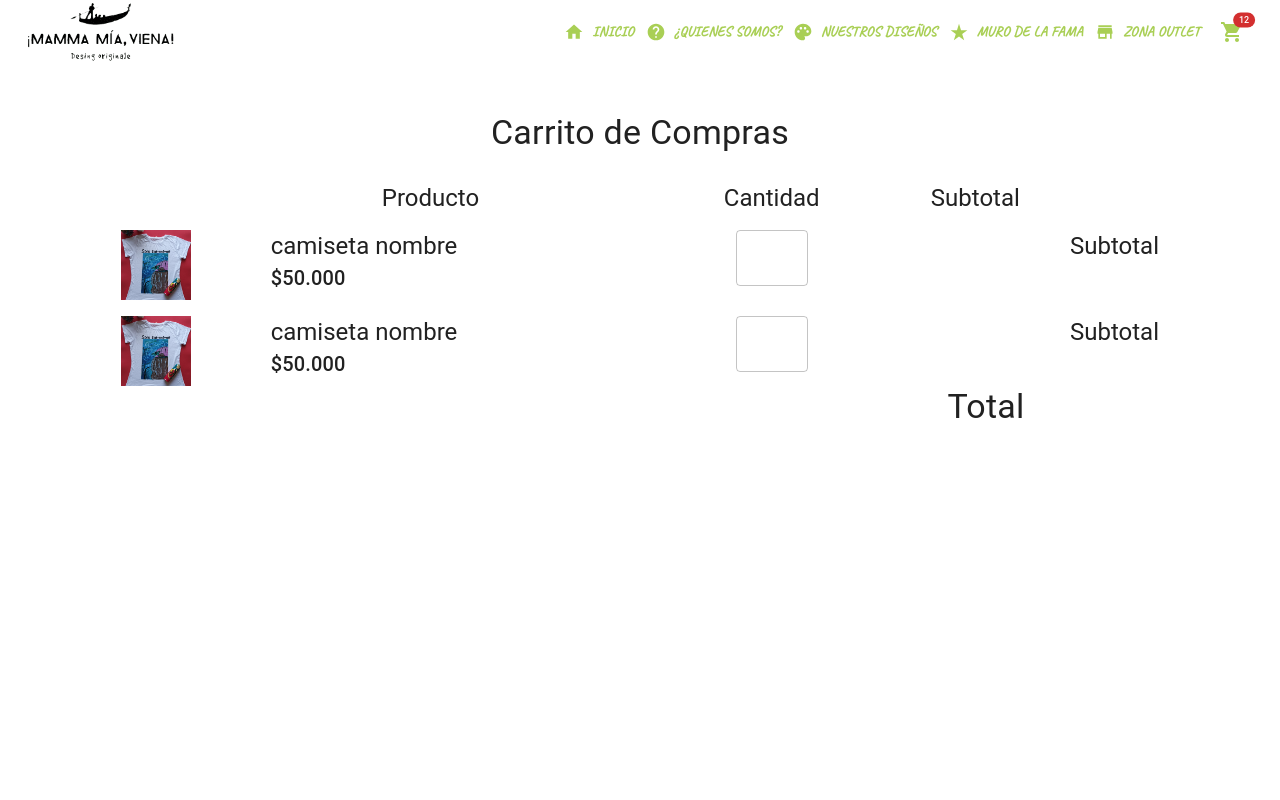
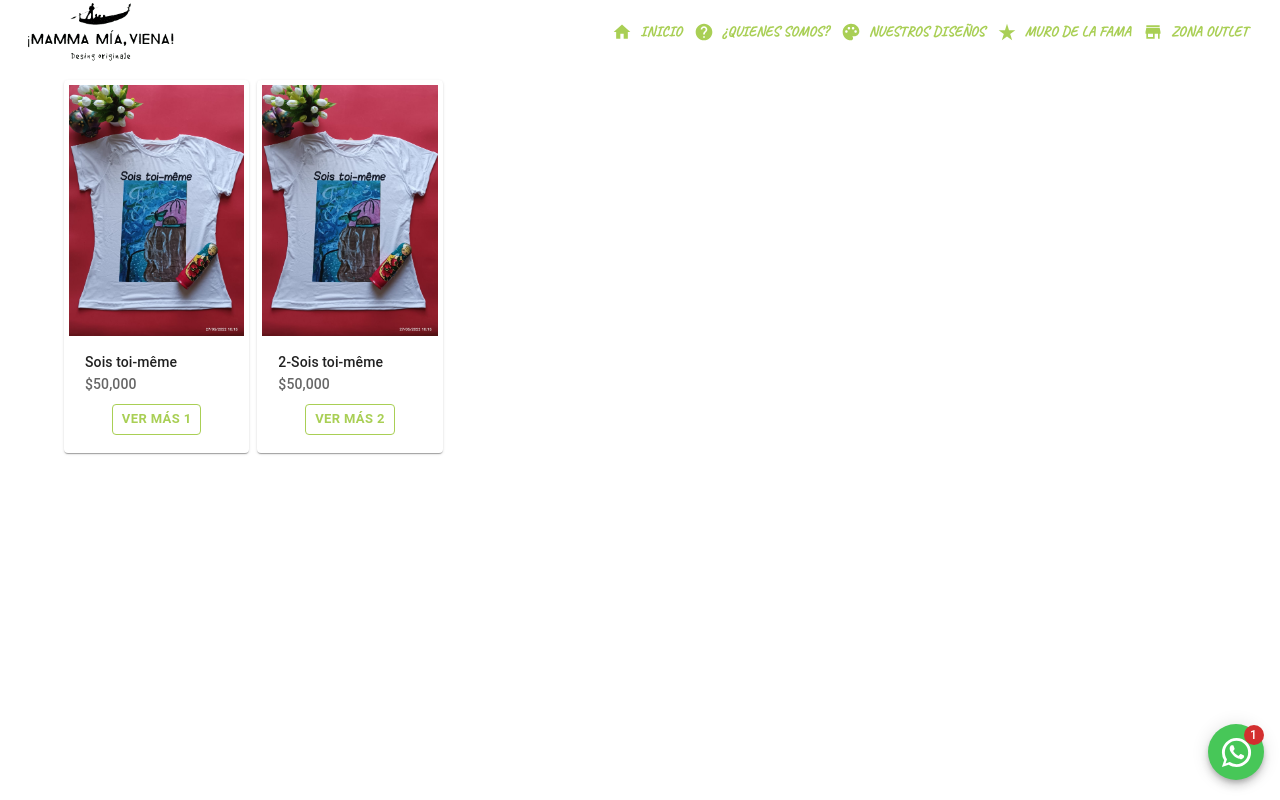
Before and after one commit to HamiltonDiaz/mamamiaviena, a React (Create React App) app: page / in a window 1280 px wide. Built offline with nearby package versions, Linux system fonts and the light colour scheme.

Commit message:
Se crea el notfound, se agrega boton whatsapp al home, se implementa el useContext y se implementa react-router

```diff
--- a/src/App.jsx
+++ b/src/App.jsx
@@ -1,36 +1,29 @@
 import React from "react";
 import { BrowserRouter as Router, Routes, Route } from "react-router-dom";
-import ListProducts from "./components/Product";
-import CheckOutCard from "./components/Checkout/CheckOutCard";
-import AppFrame from "./pages/AppFrame";
 import { ThemeProvider } from "@mui/styles";
 import theme from "./utils/temaConfig";
-import CheckOutPage from "./pages/CheckOutPage";
-
-
+import WelcomePage from "./pages/WelcomePage";
+import NotFoundPage from "./pages/NotFoundPage";
 
 
 const App = () => {
     return (
-        // <Router>
-        //     <Routes>
-        //         <Route path="/" element={<WelcomePage />} />
-        //         <Route path="/main" element={<MainPage />} />
-        //         <Route path="/city/:countryCode/:city" element={<CiudadPage />}/>
-        //         {/* <Route path="/city" element={<CiudadPage />} /> */}
-        //         <Route path='*' element={<NotFoundPage />} />
-        //     </Routes>
-        // </Router>
 
-        <ThemeProvider theme={theme}>
-            <AppFrame>
+            <ThemeProvider theme={theme}>
+                <Router>
+                    <Routes>
+                        <Route path="/" element={<WelcomePage/>} />
+                        {/* <Route path="/main" element={<MainPage />} /> */}
+                        {/* <Route
+                            path="/city/:countryCode/:city"
+                            element={<CiudadPage />}
+                        />
+                        {/* <Route path="/city" element={<CiudadPage />} /> */}
+                        <Route path="*" element={<NotFoundPage />} />
+                    </Routes>
+                </Router>
+            </ThemeProvider>
 
-                {/* <ListProducts /> */}
-                <CheckOutPage/>
-
-            </AppFrame>
-
-        </ThemeProvider>
     );
 };
 
--- /dev/null
+++ b/src/StateProvider.jsx
@@ -0,0 +1,14 @@
+import {createContext, useContext, useReducer} from "react"
+
+//Se crea la capa que encierra toda la aplicación para poder pasar los datos entre todos
+export const StateContext= createContext()// Retorna un objeto: { Provider, Consumer }
+
+//Es la herramiente que permite pasar los datos en toda la apliicación
+export const StateProvider = ({reducer, initialState, children})=>(
+    <StateContext.Provider value={useReducer(reducer, initialState)}>
+        {children}
+    </StateContext.Provider>
+)
+
+//Esta función es la que permite usar los datos en todos los componentes
+export const useStateValue = ()=>useContext(StateContext)
--- a/src/components/Checkout/CheckOutCard.jsx
+++ b/src/components/Checkout/CheckOutCard.jsx
@@ -7,7 +7,7 @@ import img from "../../assets/picture/sois_toi_meme.jpeg";
 const CheckOutCard = ({ product }) => {
     return (
         <Grid container direction="row" justifyContent="flex-start" >
-            <Grid item xs={3} sm={3}>
+            <Grid item xs={4} sm={3}>
                 <Avatar
                     alt="camiseta"
                     src={img}
@@ -15,10 +15,10 @@ const CheckOutCard = ({ product }) => {
                     variant="square"
                 />
             </Grid>
-            <Grid item xs={9} sm={9}>
+            <Grid item xs={8} sm={9}>
                 <Typography variant="p" >
                     <Typography variant="h5">{"camiseta nombre"}</Typography>
-                    <Typography variant="h6">{" $50.000"}</Typography>
+                    <Typography variant="h6">{"$50.000"}</Typography>
                 </Typography>
             </Grid>
         </Grid>
--- a/src/index.js
+++ b/src/index.js
@@ -9,9 +9,16 @@
 // )
 
 //React 18 e adelante
-import { createRoot} from "react-dom/client"
-import App from './App'
+import React from "react";
+import { createRoot } from "react-dom/client";
+import App from "./App";
+import reducer, { initialState } from "./reducer";
+import { StateProvider } from "./StateProvider";
 
-const contenedor= document.getElementById("root")
-const root = createRoot(contenedor)
-root.render(<App/>);
+const contenedor = document.getElementById("root");
+const root = createRoot(contenedor);
+root.render(
+    <StateProvider initialState={initialState} reducer={reducer}>
+        <App/>
+    </StateProvider>
+);
--- a/src/pages/AppFrame/AppFrame.jsx
+++ b/src/pages/AppFrame/AppFrame.jsx
@@ -10,7 +10,7 @@ import MenuItem from "@mui/material/MenuItem";
 import Menu from "@mui/material/Menu";
 import MenuIcon from "@mui/icons-material/Menu";
 import IconButton from "@mui/material/IconButton";
-import ShoppingCartIcon from '@mui/icons-material/ShoppingCart';
+import ShoppingCartIcon from "@mui/icons-material/ShoppingCart";
 import Container from "@mui/material/Container";
 import Fab from "@mui/material/Fab";
 import KeyboardArrowUpIcon from "@mui/icons-material/KeyboardArrowUp";
@@ -21,12 +21,12 @@ import PaletteIcon from "@mui/icons-material/Palette";
 import StarRateIcon from "@mui/icons-material/StarRate";
 import StoreIcon from "@mui/icons-material/Store";
 import { makeStyles } from "@mui/styles";
-import Button from "@mui/material/Button";
 import LogoHome from "../../assets/LogoHome.png";
 import { Badge, Grid } from "@mui/material";
+import WhatsAppIcon from "@mui/icons-material/WhatsApp";
+import Button from "@mui/material/Button";
 
-const fuente = "Caveat"// "Indie Flower"
-
+const fuente = "Caveat"; // "Indie Flower"
 
 const useStyles = makeStyles((theme) => ({
     colorTexto: {
@@ -37,8 +37,6 @@ const useStyles = makeStyles((theme) => ({
         "&:hover": {
             color: "#FFFFFF !important",
             backgroundColor: "#a9cf55 !important",
-
-
         },
     },
     colorTextoQS: {
@@ -55,7 +53,6 @@ const useStyles = makeStyles((theme) => ({
     imgLogoSX: {
         maxWidth: 100,
     },
-
 }));
 
 const ElevationScroll = (props) => {
@@ -119,7 +116,6 @@ const AppFrame = (props) => {
     const { children } = props;
     const classes = useStyles();
 
-
     const [anchorElNav, setAnchorElNav] = useState(null);
     const [anchorEl, setAnchorEl] = React.useState(null);
     const open = Boolean(anchorEl);
@@ -152,13 +148,15 @@ const AppFrame = (props) => {
                             color: "inherit",
                             fontWeight: "bold",
                             // ":hover": { borderBottom: 5 },
-                            fontFamily: fuente
+                            fontFamily: fuente,
                         }}
                         startIcon={icon}
                         id="demo-positioned-button"
-                        aria-controls={open ? 'demo-positioned-menu' : undefined}
+                        aria-controls={
+                            open ? "demo-positioned-menu" : undefined
+                        }
                         aria-haspopup="true"
-                        aria-expanded={open ? 'true' : undefined}
+                        aria-expanded={open ? "true" : undefined}
                         onClick={handleClick}
                         onMouseOver={handleClick}
                     >
@@ -185,7 +183,7 @@ const AppFrame = (props) => {
                     color: "inherit",
                     fontWeight: "bold",
                     ":hover": { borderBottom: 3 },
-                    fontFamily: fuente
+                    fontFamily: fuente,
                 }}
                 startIcon={icon}
             >
@@ -201,10 +199,13 @@ const AppFrame = (props) => {
                 <AppBar>
                     <Container maxWidth="xl">
                         <Toolbar disableGutters>
-
                             {/* Menu movil */}
-                            <Grid container spacing={{sm: 12 }} sx={{ display: { xs: "flex", md: "none" } }} >
-                                <Grid item xs={4} >
+                            <Grid
+                                container
+                                spacing={{ sm: 12 }}
+                                sx={{ display: { xs: "flex", md: "none" } }}
+                            >
+                                <Grid item xs={4}>
                                     <IconButton
                                         size="large"
                                         aria-label="account of current user"
@@ -230,7 +231,10 @@ const AppFrame = (props) => {
                                         open={Boolean(anchorElNav)}
                                         onClose={handleCloseNavMenu}
                                         sx={{
-                                            display: { xs: "block", md: "none" },
+                                            display: {
+                                                xs: "block",
+                                                md: "none",
+                                            },
                                         }}
                                     >
                                         {pages.map((page) => (
@@ -240,7 +244,10 @@ const AppFrame = (props) => {
                                             >
                                                 <Typography
                                                     textAlign="center"
-                                                    sx={{ color: "primary", fontFamily: fuente, }}
+                                                    sx={{
+                                                        color: "primary",
+                                                        fontFamily: fuente,
+                                                    }}
                                                 >
                                                     {page}
                                                 </Typography>
@@ -249,10 +256,13 @@ const AppFrame = (props) => {
                                     </Menu>
                                 </Grid>
 
-                                <Grid item xs={6} >
-                                    <Typography component="a" href="/" align="center" >
+                                <Grid item xs={6}>
+                                    <Typography
+                                        component="a"
+                                        href="/"
+                                        align="center"
+                                    >
                                         <img
-
                                             src={LogoHome}
                                             className={classes.imgLogoSX}
                                             alt="LogoHome"
@@ -260,21 +270,32 @@ const AppFrame = (props) => {
                                     </Typography>
                                 </Grid>
 
-                                <Grid item xs={2} >
-                                    <IconButton color="inherit" aria-label="carrito" size="large" >
-                                        <Badge badgeContent={12} color="error" sx={{ "& .MuiBadge-badge": { fontSize: 9, height: 15, minWidth: 10 }}} >
+                                <Grid item xs={2}>
+                                    <IconButton
+                                        color="inherit"
+                                        aria-label="carrito"
+                                        size="large"
+                                    >
+                                        <Badge
+                                            badgeContent={12}
+                                            color="error"
+                                            sx={{
+                                                "& .MuiBadge-badge": {
+                                                    fontSize: 9,
+                                                    height: 15,
+                                                    minWidth: 10,
+                                                },
+                                            }}
+                                        >
                                             <ShoppingCartIcon />
                                         </Badge>
                                     </IconButton>
                                 </Grid>
-
                             </Grid>
                             {/* fin menu movil */}
 
-
                             {/* Toda la pantalla */}
                             <Box sx={{ flexGrow: 1 }}>
-
                                 <Typography
                                     variant="h6"
                                     noWrap
@@ -301,11 +322,25 @@ const AppFrame = (props) => {
                                 <div onClose={handleClose}>
                                     {pages.map((page) => botonMenu(page))}
 
-                                    <IconButton color="inherit" aria-label="carrito" size="large">
-                                        <Badge badgeContent={12} color="error" sx={{ "& .MuiBadge-badge": { fontSize: 9, height: 15, minWidth: 10 } }}>
+                                    {/* <IconButton
+                                        color="inherit"
+                                        aria-label="carrito"
+                                        size="large"
+                                    >
+                                        <Badge
+                                            badgeContent={12}
+                                            color="error"
+                                            sx={{
+                                                "& .MuiBadge-badge": {
+                                                    fontSize: 9,
+                                                    height: 15,
+                                                    minWidth: 10,
+                                                },
+                                            }}
+                                        >
                                             <ShoppingCartIcon />
                                         </Badge>
-                                    </IconButton>
+                                    </IconButton> */}
                                     <Menu
                                         id="demo-positioned-menu"
                                         aria-labelledby="demo-positioned-button"
@@ -326,13 +361,20 @@ const AppFrame = (props) => {
                                         }}
                                     >
                                         <Box onMouseLeave={handleClose}>
-                                            <MenuItem className={classes.colorTextoQS}>
-                                                <HelpIcon />¿Quienes Somos?
+                                            <MenuItem
+                                                className={classes.colorTextoQS}
+                                            >
+                                                <HelpIcon />
+                                                ¿Quienes Somos?
                                             </MenuItem>
-                                            <MenuItem className={classes.colorTexto}>
+                                            <MenuItem
+                                                className={classes.colorTexto}
+                                            >
                                                 Nuestra historia
                                             </MenuItem>
-                                            <MenuItem className={classes.colorTexto}>
+                                            <MenuItem
+                                                className={classes.colorTexto}
+                                            >
                                                 La creadora
                                             </MenuItem>
                                         </Box>
@@ -340,7 +382,6 @@ const AppFrame = (props) => {
                                 </div>
                             </Box>
                             {/* fin toda la pantalla */}
-
                         </Toolbar>
                     </Container>
                 </AppBar>
@@ -349,9 +390,7 @@ const AppFrame = (props) => {
 
             {/* contenido */}
             <Container>
-                <Box sx={{ my: 2 }}>
-                    {children}
-                </Box>
+                <Box sx={{ my: 2 }}>{children}</Box>
             </Container>
 
             {/* boton subir */}
@@ -364,6 +403,33 @@ const AppFrame = (props) => {
                     <KeyboardArrowUpIcon />
                 </Fab>
             </ScrollTop>
+
+            {/* boton whatsapp */}
+            <Box
+                sx={{
+                    position: "fixed",
+                    bottom: 20,
+                    right: 16,
+                    backgroundColor: "#fffff",
+                }}
+            >
+                <Fab
+                    sx={{
+                        backgroundColor: "#47c758",
+                        color: "#ffffff",
+                        "&:hover": {
+                            backgroundColor: "#25D366",
+
+                        },
+                    }}
+                    aria-label="whatsapp"
+                >
+                    <Badge badgeContent={1} color="error">
+                        <WhatsAppIcon fontSize="large" />
+                    </Badge>
+                </Fab>
+            </Box>
+            {/* fin boton whatsapp */}
         </React.Fragment>
     );
 };
--- a/src/pages/CheckOutPage.jsx
+++ b/src/pages/CheckOutPage.jsx
@@ -22,10 +22,10 @@ const CheckOutPage = () => {
             <React.Fragment>
                 {products.map((item, index) => (
                     <>
-                        <Grid item sm={7}>
+                        <Grid item xs={12} sm={7}>
                             <ChekoutCard />
                         </Grid>
-                        <Grid item sm={1}>
+                        <Grid item xs={4} sm={2} md={1}>
                             <TextField
                                 id="standard-number"
                                 label=""
@@ -40,7 +40,7 @@ const CheckOutPage = () => {
 
                             />
                         </Grid>
-                        <Grid item sm={4}>
+                        <Grid item  xs={8} sm={3} md={4}>
                             <Typography variant="h5" align="right">
                                 Subtotal
                             </Typography>
@@ -61,18 +61,18 @@ const CheckOutPage = () => {
                 </Grid>
 
                 {/* Encabezados */}
-                <Grid container item xs={12} sx={{ margin: 2 }}>
-                    <Grid item sm={7}>
+                <Grid container item sm={12} sx={{ margin: 2, display:{xs:"none"} }}>
+                    <Grid item sm={7} >
                         <Typography variant="h5" align="center">
                             Producto
                         </Typography>
                     </Grid>
-                    <Grid item sm={1}>
+                    <Grid item sm={2} md={1}>
                         <Typography variant="h5" align="center">
                             Cantidad
                         </Typography>
                     </Grid>
-                    <Grid item sm={4}>
+                    <Grid item sm={3} md={4}>
                         <Typography variant="h5" align="center">
                             Subtotal
                         </Typography>
--- /dev/null
+++ b/src/pages/NotFoundPage.jsx
@@ -0,0 +1,75 @@
+import React from "react";
+import Grid from "@mui/material/Grid";
+import Typography from "@mui/material/Typography";
+import { Link as RouterLink } from "react-router-dom";
+import HeartBrokenIcon from "@mui/icons-material/HeartBroken";
+import LogoHome from "../assets/LogoHome.png";
+import { makeStyles } from "@mui/styles";
+import { BotonSecundario } from "../utils/ButtonsCustom";
+import Button from '@mui/material/Button'
+
+const useStyles = makeStyles((theme) => ({
+    root:{
+        //marginTop: 50,
+    },
+    imgLogo: {
+        maxWidth: "50%",
+    },
+    imgLogoSX: {
+        maxWidth: "100%",
+    },
+}));
+
+const NotFoundPage = () => {
+    const classes = useStyles();
+    return (
+        <Grid
+            container
+            direction="column"
+            justifyContent="center"
+            alignItems="center"
+            className={classes.root}
+        >
+            <Grid item xs={12} sm={5} align="center" sx={{marginTop: {xs:25, sm:5},}} >
+                <img
+                    src={LogoHome}
+                    alt="LogoHome"
+                    className={classes.imgLogo}
+                />
+            </Grid>
+            <Grid item>
+                <HeartBrokenIcon
+                    sx={{
+                        fontSize: { xs: 80, sm: 120 },
+                        color: "#a9cf55",
+                    }}
+                />
+            </Grid>
+
+            <Grid item>
+                <Typography
+                    align="center"
+                    sx={{
+                        fontSize: { xs: 20, sm: 40 },
+                        color: "#a9cf55",
+                    }}
+                >
+                    Página no encontrada
+                </Typography>
+            </Grid>
+            <Grid item>
+                <RouterLink to="/">
+                    <BotonSecundario
+                      variant="outlined"
+                      size="large"
+
+                    >
+                        Ir a Inicio
+                    </BotonSecundario>
+                </RouterLink>
+            </Grid>
+        </Grid>
+    );
+};
+
+export default NotFoundPage;
--- /dev/null
+++ b/src/pages/WelcomePage.jsx
@@ -0,0 +1,13 @@
+import React from 'react'
+import AppFrame from './AppFrame'
+import ListProducts from '../components/Product'
+
+const WelcomePage = () => {
+  return (
+    <AppFrame>
+        <ListProducts/>
+    </AppFrame>
+  )
+}
+
+export default WelcomePage
--- /dev/null
+++ b/src/reducer.jsx
@@ -0,0 +1,24 @@
+export const initialState= {
+    //
+    basket:[]
+}
+
+export const actionTypes={
+    ADD_TO_BASKET: "ADD_TO_BASKET",
+}
+
+const reducer=(state, action)=>{
+    console.log(action)
+    switch (action.type) {
+        case "ADD_TO_BASKET":
+            return{
+                ...state,
+                basket: [...state.basket, action.item]
+            }
+        default:
+            return state
+    }
+}
+
+
+export default reducer
--- a/src/utils/ButtonsCustom.jsx
+++ b/src/utils/ButtonsCustom.jsx
@@ -20,8 +20,8 @@ export const BotonSecundario = styled(Button)(({ theme }) => ({
   fontWeight: "bold",
 
   "&:hover": {
-    backgroundColor:"#7b55cf"  ,
-    borderColor:"#7b55cf",
+    backgroundColor:"#55cfb8",
+    borderColor:"#55cfb8",
     color:"#FFFF",
   },
 }));
```
Also changed, not shown: src/pages/NavRedes/NavRedes.jsx (+14 -46 lines), src/utils/utils.jsx (added, +8 -0 lines).
